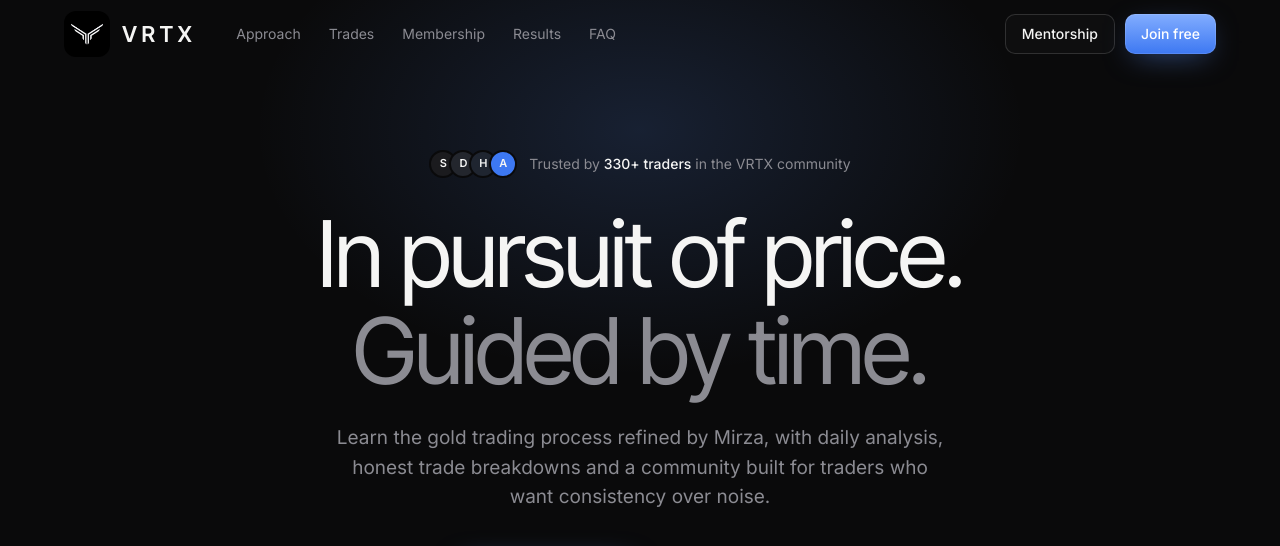
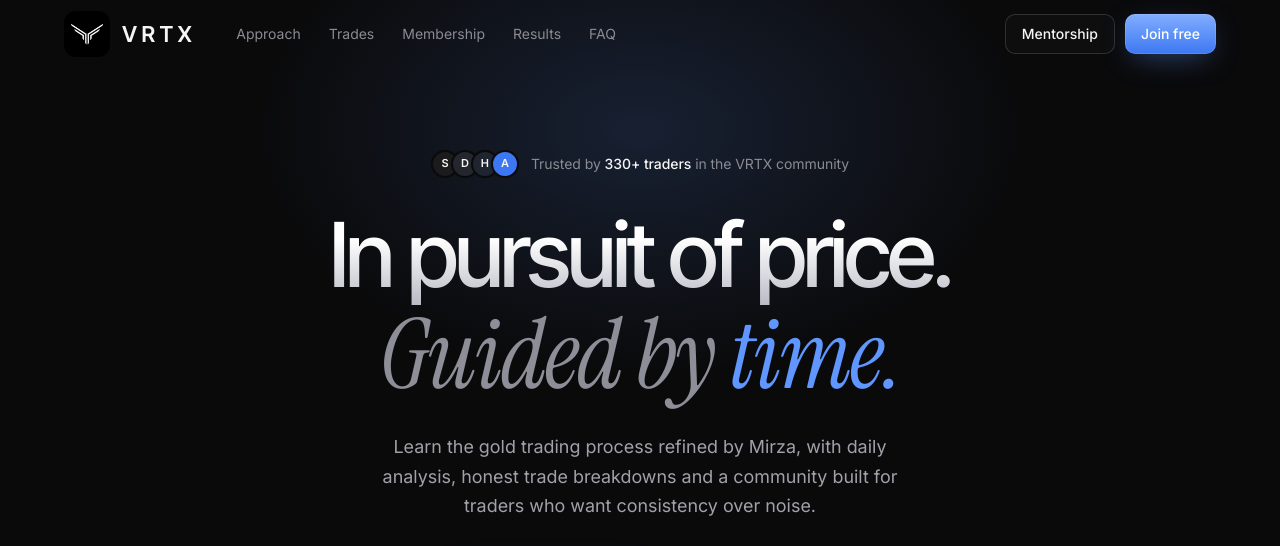
Before and after one commit to syedasjadabbas/vrtx-tradez, a React (Vite) app: page / in a window 1280 px wide. Shown: the top 546 px of the page. Built offline with nearby package versions, Linux system fonts and the light colour scheme.

Commit message:
Refine hero typography with serif accent line

```diff
--- a/index.html
+++ b/index.html
@@ -59,7 +59,7 @@
 
     <link rel="preconnect" href="https://fonts.googleapis.com" />
     <link rel="preconnect" href="https://fonts.gstatic.com" crossorigin />
-    <link href="https://fonts.googleapis.com/css2?family=Inter:wght@400;500;600&family=Inter+Tight:wght@300;400;500;600&display=swap" rel="stylesheet" />
+    <link href="https://fonts.googleapis.com/css2?family=Inter:wght@400;500;600&family=Inter+Tight:wght@300;400;500;600&family=Instrument+Serif:ital@0;1&display=swap" rel="stylesheet" />
     <link rel="preload" as="image" href="/video/vrtx-hero-poster.jpg" />
   </head>
   <body>
--- a/src/App.tsx
+++ b/src/App.tsx
@@ -100,7 +100,10 @@ function Hero() {
           </span>
           <span>Trusted by <strong>330+ traders</strong><span className="proof-extra"> in the VRTX community</span></span>
         </a>
-        <h1 className="reveal">In pursuit of price.<br /><span className="muted">Guided by time.</span></h1>
+        <h1 className="hero-title reveal">
+          <span className="hero-title-main">In pursuit of price.</span>
+          <span className="hero-title-serif">Guided by <em>time.</em></span>
+        </h1>
         <p className="lead reveal">
           Learn the gold trading process refined by Mirza, with daily analysis, honest trade breakdowns and a
           community built for traders who want consistency over noise.
--- a/src/styles.css
+++ b/src/styles.css
@@ -17,6 +17,7 @@
   --ease-out: cubic-bezier(.22,1,.36,1);
   --font: 'Inter', system-ui, sans-serif;
   --display: 'Inter Tight', 'Inter', system-ui, sans-serif;
+  --serif: 'Instrument Serif', 'Times New Roman', serif;
 }
 
 * { box-sizing: border-box; margin: 0; padding: 0; }
@@ -92,7 +93,7 @@ h4 { font-size: 18px; font-weight: 500; letter-spacing: -0.01em; line-height: 1.
 .hero { position: relative; padding: 150px 0 40px; overflow: hidden; }
 .hero-glow { position: absolute; top: -220px; left: 50%; width: 1100px; height: 700px; transform: translateX(-50%); background: radial-gradient(closest-side, rgba(95,150,255,.16), transparent 70%); pointer-events: none; }
 .hero-inner { position: relative; text-align: center; display: flex; flex-direction: column; align-items: center; }
-.proof { display: inline-flex; align-items: center; gap: 12px; font-size: 14px; color: var(--muted); margin-bottom: 28px; }
+.proof { display: inline-flex; align-items: center; gap: 12px; font-size: 14px; color: var(--muted); margin-bottom: 32px; letter-spacing: -0.005em; }
 .proof strong { color: var(--text); font-weight: 500; }
 .proof:hover strong { text-decoration: underline; text-underline-offset: 3px; }
 .proof-avatars { display: flex; }
@@ -102,8 +103,14 @@ h4 { font-size: 18px; font-weight: 500; letter-spacing: -0.01em; line-height: 1.
 .proof-avatars span:nth-child(3) { background: #1f2530; }
 .proof-avatars span:nth-child(4) { background: var(--accent-2); }
 .dot { width: 6px; height: 6px; border-radius: 50%; background: var(--accent); display: inline-block; }
-.hero h1 { font-size: clamp(44px, 7.4vw, 92px); font-weight: 400; }
-.hero .lead { margin-top: 24px; }
+.hero-title { display: flex; flex-direction: column; align-items: center; text-wrap: balance; text-rendering: optimizeLegibility; }
+/* Main line: tight grotesk with a soft top-to-bottom sheen */
+.hero-title-main { font-size: clamp(44px, 7vw, 96px); font-weight: 500; letter-spacing: -0.045em; line-height: 1;
+  background: linear-gradient(180deg, #ffffff 30%, #b9bbc4); -webkit-background-clip: text; background-clip: text; color: transparent; padding-bottom: .06em; }
+/* Second line: an editorial serif italic for contrast, with "time" in the accent */
+.hero-title-serif { font-family: var(--serif); font-style: italic; font-weight: 400; font-size: clamp(48px, 7.6vw, 104px); letter-spacing: -0.02em; line-height: 1; color: #8d8e97; margin-top: .02em; }
+.hero-title-serif em { font-style: italic; color: var(--accent); }
+.hero .lead { margin-top: 28px; max-width: 560px; font-size: clamp(16px, 1.4vw, 18px); line-height: 1.65; color: #a1a1aa; text-wrap: pretty; }
 .hero-ctas { display: flex; gap: 12px; margin-top: 36px; flex-wrap: wrap; justify-content: center; }
 
 /* Hero showcase video in a soft outer frame */
@@ -433,7 +440,8 @@ footer { border-top: 1px solid var(--line); }
   .logo-mark { width: 40px; height: 40px; border-radius: 10px; }
   .mobile-menu { padding: 0 16px; }
   .hero { padding: 108px 0 32px; }
-  .hero h1 { font-size: clamp(36px, 11vw, 52px); }
+  .hero-title-main { font-size: clamp(38px, 11vw, 54px); }
+  .hero-title-serif { font-size: clamp(42px, 12vw, 60px); }
   .hero .lead { font-size: 16px; margin-top: 18px; }
   .hero-ctas { margin-top: 28px; width: 100%; }
   .proof { font-size: 13px; margin-bottom: 22px; }
@@ -494,7 +502,8 @@ footer { border-top: 1px solid var(--line); }
 /* Small phones (iPhone SE, older Androids) */
 @media (max-width: 360px) {
   .logo { font-size: 17px; letter-spacing: .16em; }
-  .hero h1 { font-size: 34px; }
+  .hero-title-main { font-size: 34px; }
+  .hero-title-serif { font-size: 38px; }
   .stat strong { font-size: 22px; }
   .stat span { font-size: 12px; }
   .stack-card { padding: 20px 14px; }
```
